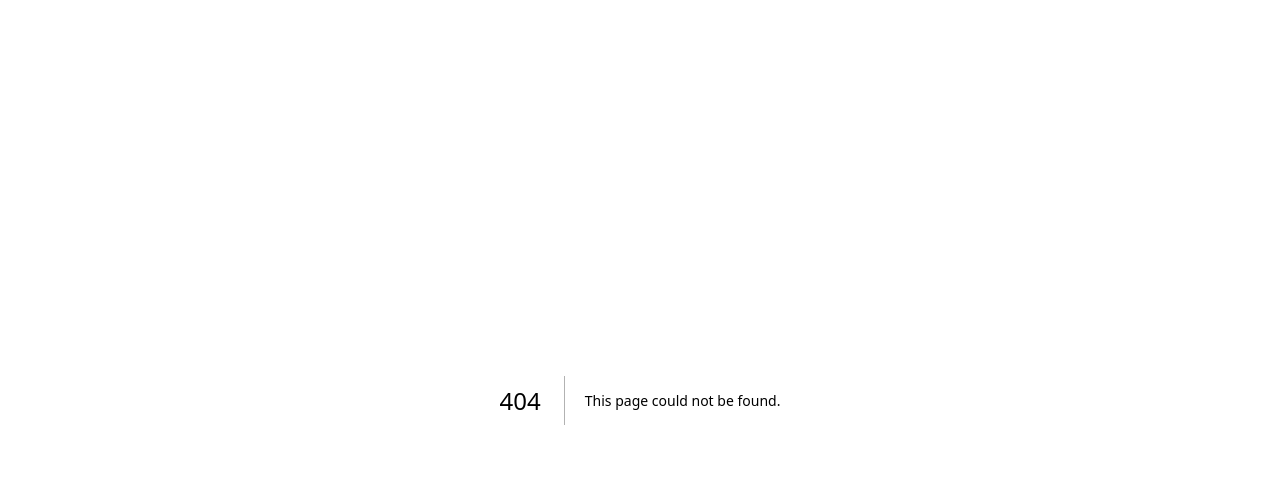
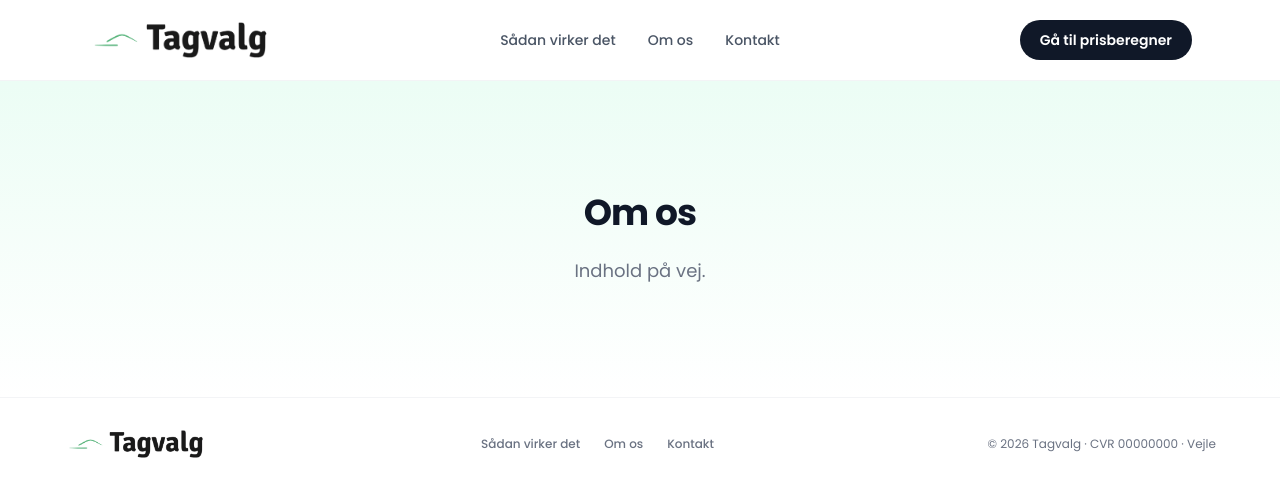
Before and after one commit to nikolajelykkebo-collab/tagvalg, a Next.js app: page /om-os in a window 1280 px wide. Before the commit this address had no page. Shown: the top 496 px of the page. Built offline with nearby package versions, Linux system fonts and the light colour scheme.

Commit message:
Tilføj Sådan virker det-side, FAQ-styling og GDPR-fix på adresse i dataLayer

```diff
--- /dev/null
+++ b/app/kontakt/page.tsx
@@ -0,0 +1,24 @@
+import Header from "../../components/Header";
+import Footer from "../../components/Footer";
+
+export default function KontaktPage() {
+  return (
+    <main className="bg-white">
+      <Header />
+
+      <section className="bg-gradient-to-b from-emerald-50 to-white px-6 py-20 sm:py-28">
+        <div className="mx-auto max-w-2xl text-center">
+          <h1 className="text-3xl font-bold tracking-tight text-gray-900 sm:text-4xl">
+            Kontakt
+          </h1>
+
+          <p className="mt-6 text-base text-gray-500 sm:text-lg">
+            Indhold på vej.
+          </p>
+        </div>
+      </section>
+
+      <Footer />
+    </main>
+  );
+}
--- /dev/null
+++ b/app/om-os/page.tsx
@@ -0,0 +1,24 @@
+import Header from "../../components/Header";
+import Footer from "../../components/Footer";
+
+export default function OmOsPage() {
+  return (
+    <main className="bg-white">
+      <Header />
+
+      <section className="bg-gradient-to-b from-emerald-50 to-white px-6 py-20 sm:py-28">
+        <div className="mx-auto max-w-2xl text-center">
+          <h1 className="text-3xl font-bold tracking-tight text-gray-900 sm:text-4xl">
+            Om os
+          </h1>
+
+          <p className="mt-6 text-base text-gray-500 sm:text-lg">
+            Indhold på vej.
+          </p>
+        </div>
+      </section>
+
+      <Footer />
+    </main>
+  );
+}
--- a/components/Footer.tsx
+++ b/components/Footer.tsx
@@ -1,6 +1,12 @@
 import Link from "next/link";
 
 import Logo from "./Logo";
+
+const footerLinks = [
+  { href: "/sadan-virker-det", label: "Sådan virker det" },
+  { href: "/om-os", label: "Om os" },
+  { href: "/kontakt", label: "Kontakt" },
+];
 
 export default function Footer() {
   return (
@@ -8,12 +14,20 @@ export default function Footer() {
       <div className="mx-auto flex max-w-6xl flex-col items-center gap-4 sm:flex-row sm:justify-between">
         <Logo height={28} />
 
-        <Link
-          href="/sadan-virker-det"
-          className="text-xs font-medium text-gray-500 transition-colors hover:text-emerald-700"
+        <nav
+          aria-label="Footer-navigation"
+          className="flex flex-wrap items-center justify-center gap-x-6 gap-y-2"
         >
-          Sådan virker det
-        </Link>
+          {footerLinks.map((link) => (
+            <Link
+              key={link.href}
+              href={link.href}
+              className="text-xs font-medium text-gray-500 transition-colors hover:text-emerald-700"
+            >
+              {link.label}
+            </Link>
+          ))}
+        </nav>
 
         <p className="text-xs text-gray-500">
           © 2026 Tagvalg · CVR 00000000 · Vejle
--- a/components/Header.tsx
+++ b/components/Header.tsx
@@ -3,19 +3,20 @@ import Link from "next/link";
 import Logo from "./Logo";
 
 const navLinks = [
-  { href: "#om-os", label: "Om os" },
-  { href: "/beregner", label: "Priser" },
+  { href: "/sadan-virker-det", label: "Sådan virker det" },
+  { href: "/om-os", label: "Om os" },
+  { href: "/kontakt", label: "Kontakt" },
 ];
 
 export default function Header() {
   return (
     <header className="border-b border-gray-100 bg-white">
-      <div className="mx-auto flex h-20 max-w-6xl items-center justify-between px-6">
+      <div className="relative mx-auto flex h-20 max-w-6xl items-center justify-between px-6">
         <Logo height={36} priority />
 
         <nav
           aria-label="Hovednavigation"
-          className="hidden items-center gap-8 text-sm font-medium text-gray-600 md:flex"
+          className="absolute left-1/2 hidden -translate-x-1/2 items-center gap-8 text-sm font-medium text-gray-600 md:flex"
         >
           {navLinks.map((link) => (
             <Link
@@ -28,14 +29,6 @@ export default function Header() {
           ))}
         </nav>
 
-        <div className="flex shrink-0 items-center gap-5">
-          <Link
-            href="/sadan-virker-det"
-            className="hidden text-sm font-medium text-gray-600 transition-colors hover:text-emerald-700 md:inline-block"
-          >
-            Sådan virker det
-          </Link>
-
         <Link
           href="/beregner"
           className="inline-flex shrink-0 items-center rounded-full bg-gray-900 px-5 py-2.5 text-sm font-semibold text-white transition-colors hover:bg-gray-800"
@@ -43,7 +36,6 @@ export default function Header() {
           Gå til prisberegner
         </Link>
       </div>
-      </div>
     </header>
   );
 }
```
Lines whose indentation alone changed are shown as unchanged.
